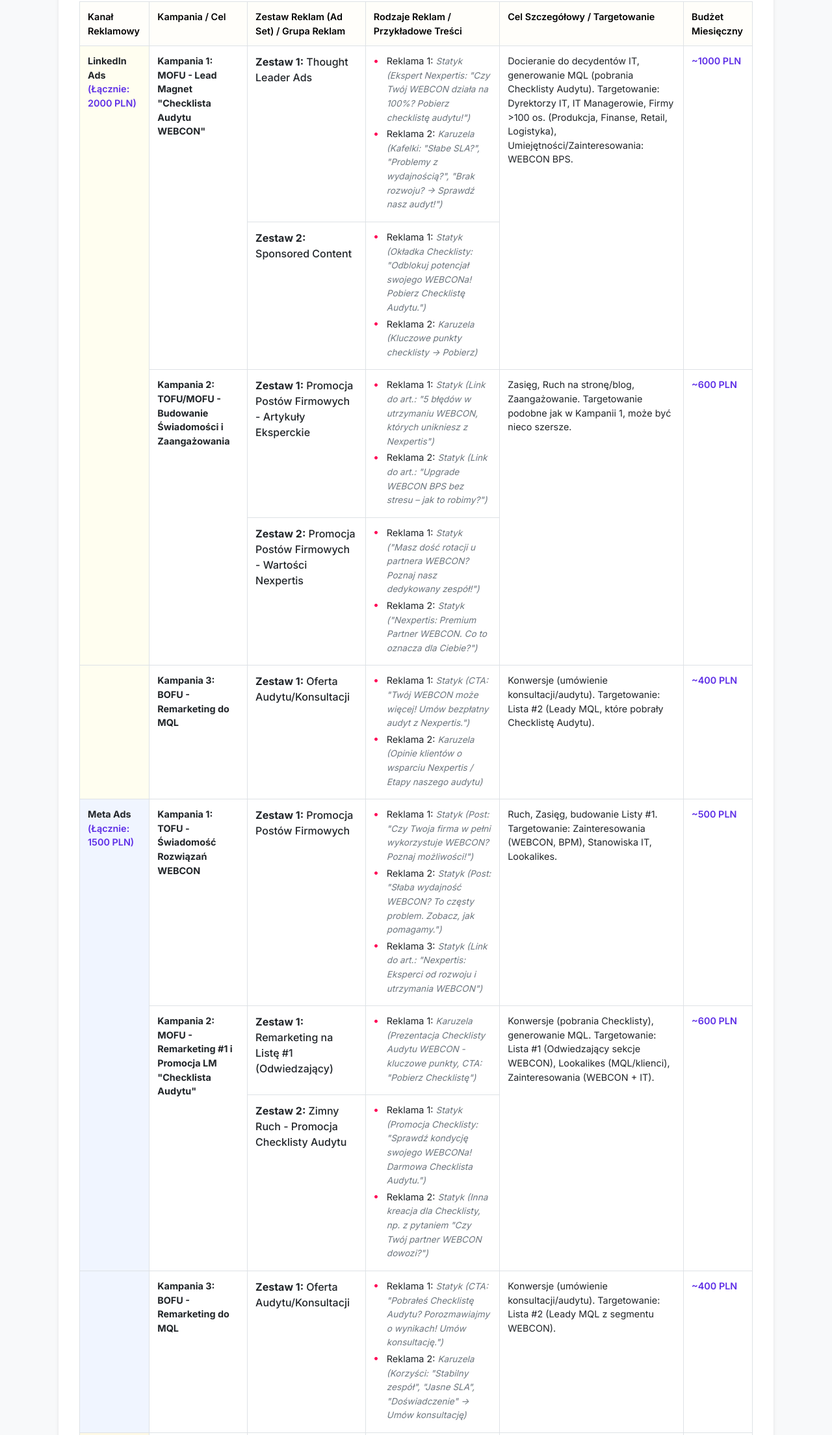
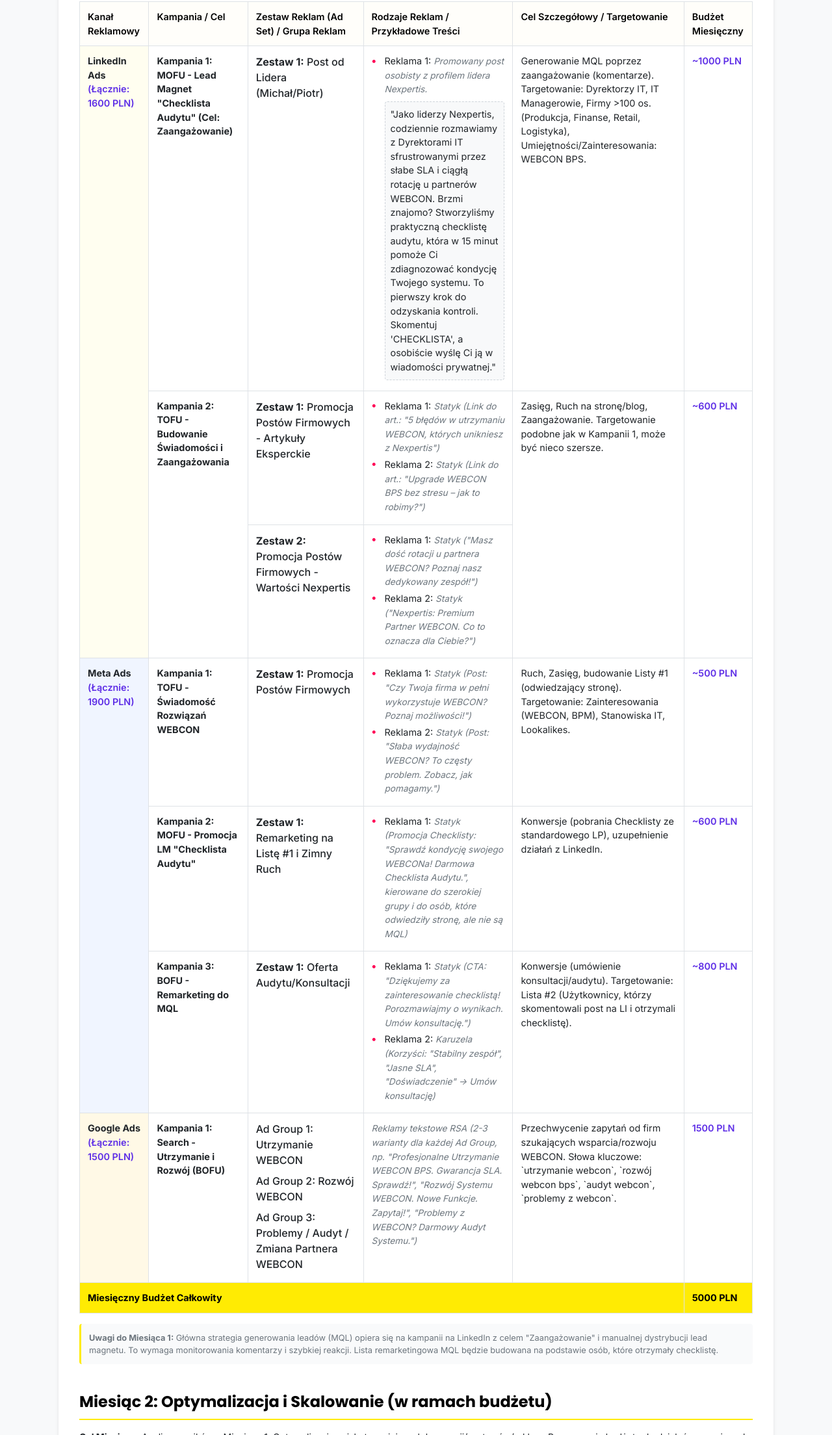
Before and after one commit to piotrborkowicz/kampaniaNexpertis, a plain HTML site: page index.html in a window 1280 px wide. Shown: the part 292-2500 px from the top of the page at 65% size. Drawn offline with nearby package versions, Linux system fonts and the light colour scheme.

Commit message:
Update index.html
przeniesienie remarktingu na meta

```diff
--- a/index.html
+++ b/index.html
@@ -3,7 +3,7 @@
 <head>
     <meta charset="UTF-8">
     <meta name="viewport" content="width=device-width, initial-scale=1.0">
-    <title>Wizualny Plan Kampanii Nexpertis (5k PLN - Segment WEBCON)</title>
+    <title>Zaktualizowany Plan Kampanii Nexpertis (5k PLN - Segment WEBCON)</title>
     <script src="https://cdn.tailwindcss.com?plugins=forms,typography,aspect-ratio,line-clamp,container-queries"></script>
     <link rel="preconnect" href="https://fonts.googleapis.com">
     <link rel="preconnect" href="https://fonts.gstatic.com" crossorigin>
@@ -47,6 +47,7 @@
         .ad-type { font-style: italic; color: var(--brand-gray-text-light); font-size: 0.85rem; }
         .adset-description-column4 { font-weight: 500; color: var(--brand-gray-darker); margin-bottom: 0.25rem; font-size: 0.9rem; }
         .notes { font-size: 0.8rem; color: var(--brand-gray-text-light); margin-top: 1rem; padding: 0.75rem; background-color: #f9fafb; border-left: 3px solid var(--brand-yellow-main); border-radius: 0.25rem; }
+        .copy-block { background-color: #f8f9fa; border: 1px dashed #ced4da; padding: 0.5rem; border-radius: 0.25rem; margin-top: 0.5rem; }
     </style>
 </head>
 <body>
@@ -70,29 +71,21 @@
                 </thead>
                 <tbody>
                     <tr>
-                        <td rowspan="4" style="vertical-align: top; background-color: #fffef0;"><strong>LinkedIn Ads</strong><br><span class="budget-highlight">(Łącznie: 2000 PLN)</span></td>
-                        <td rowspan="2"><strong>Kampania 1: MOFU - Lead Magnet "Checklista Audytu WEBCON"</strong></td>
-                        <td><div class="adset-title-column3"><strong>Zestaw 1:</strong> Thought Leader Ads</div></td>
+                        <td rowspan="3" style="vertical-align: top; background-color: #fffef0;"><strong>LinkedIn Ads</strong><br><span class="budget-highlight">(Łącznie: 1600 PLN)</span></td>
+                        <td><strong>Kampania 1: MOFU - Lead Magnet "Checklista Audytu" (Cel: Zaangażowanie)</strong></td>
+                        <td><div class="adset-title-column3"><strong>Zestaw 1:</strong> Post od Lidera (Michał/Piotr)</div></td>
                         <td>
                             <ul>
-                                <li>Reklama 1: <span class="ad-type">Statyk (Ekspert Nexpertis: "Czy Twój WEBCON działa na 100%? Pobierz checklistę audytu!")</span></li>
-                                <li>Reklama 2: <span class="ad-type">Karuzela (Kafelki: "Słabe SLA?", "Problemy z wydajnością?", "Brak rozwoju? -> Sprawdź nasz audyt!")</span></li>
+                                <li>Reklama 1: <span class="ad-type">Promowany post osobisty z profilem lidera Nexpertis.</span>
+                                    <div class="copy-block">"Jako liderzy Nexpertis, codziennie rozmawiamy z Dyrektorami IT sfrustrowanymi przez słabe SLA i ciągłą rotację u partnerów WEBCON. Brzmi znajomo? Stworzyliśmy praktyczną checklistę audytu, która w 15 minut pomoże Ci zdiagnozować kondycję Twojego systemu. To pierwszy krok do odzyskania kontroli. Skomentuj 'CHECKLISTA', a osobiście wyślę Ci ją w wiadomości prywatnej."</div>
+                                </li>
                             </ul>
                         </td>
-                        <td rowspan="2">Docieranie do decydentów IT, generowanie MQL (pobrania Checklisty Audytu). Targetowanie: Dyrektorzy IT, IT Managerowie, Firmy >100 os. (Produkcja, Finanse, Retail, Logistyka), Umiejętności/Zainteresowania: WEBCON BPS.</td>
-                        <td class="budget-highlight" rowspan="2">~1000 PLN</td>
+                        <td>Generowanie MQL poprzez zaangażowanie (komentarze). Targetowanie: Dyrektorzy IT, IT Managerowie, Firmy >100 os. (Produkcja, Finanse, Retail, Logistyka), Umiejętności/Zainteresowania: WEBCON BPS.</td>
+                        <td class="budget-highlight">~1000 PLN</td>
                     </tr>
                     <tr>
-                        <td><div class="adset-title-column3"><strong>Zestaw 2:</strong> Sponsored Content</div></td>
-                        <td>
-                            <ul>
-                                <li>Reklama 1: <span class="ad-type">Statyk (Okładka Checklisty: "Odblokuj potencjał swojego WEBCONa! Pobierz Checklistę Audytu.")</span></li>
-                                <li>Reklama 2: <span class="ad-type">Karuzela (Kluczowe punkty checklisty -> Pobierz)</span></li>
-                            </ul>
-                        </td>
-                    </tr>
-                    <tr>
-                        <td rowspan="2"><strong>Kampania 2: TOFU/MOFU - Budowanie Świadomości i Zaangażowania</strong></td>
+                        <td rowspan="2"><strong>Kampania 2: TOFU - Budowanie Świadomości i Zaangażowania</strong></td>
                         <td><div class="adset-title-column3"><strong>Zestaw 1:</strong> Promocja Postów Firmowych - Artykuły Eksperckie</div></td>
                         <td>
                             <ul>
@@ -113,68 +106,44 @@
                         </td>
                     </tr>
                     <tr>
-                        <td style="vertical-align: top; background-color: #fffef0;"></td>
-                        <td><strong>Kampania 3: BOFU - Remarketing do MQL</strong></td>
-                        <td><div class="adset-title-column3"><strong>Zestaw 1:</strong> Oferta Audytu/Konsultacji</div></td>
-                        <td>
-                            <ul>
-                                <li>Reklama 1: <span class="ad-type">Statyk (CTA: "Twój WEBCON może więcej! Umów bezpłatny audyt z Nexpertis.")</span></li>
-                                <li>Reklama 2: <span class="ad-type">Karuzela (Opinie klientów o wsparciu Nexpertis / Etapy naszego audytu)</span></li>
-                            </ul>
-                        </td>
-                        <td>Konwersje (umówienie konsultacji/audytu). Targetowanie: Lista #2 (Leady MQL, które pobrały Checklistę Audytu).</td>
-                        <td class="budget-highlight">~400 PLN</td>
-                    </tr>
-                    <tr>
-                        <td rowspan="3" style="vertical-align: top; background-color: #f0f5ff;"><strong>Meta Ads</strong><br><span class="budget-highlight">(Łącznie: 1500 PLN)</span></td>
+                        <td rowspan="3" style="vertical-align: top; background-color: #f0f5ff;"><strong>Meta Ads</strong><br><span class="budget-highlight">(Łącznie: 1900 PLN)</span></td>
                         <td><strong>Kampania 1: TOFU - Świadomość Rozwiązań WEBCON</strong></td>
                         <td><div class="adset-title-column3"><strong>Zestaw 1:</strong> Promocja Postów Firmowych</div></td>
                         <td>
                              <ul>
                                 <li>Reklama 1: <span class="ad-type">Statyk (Post: "Czy Twoja firma w pełni wykorzystuje WEBCON? Poznaj możliwości!")</span></li>
                                 <li>Reklama 2: <span class="ad-type">Statyk (Post: "Słaba wydajność WEBCON? To częsty problem. Zobacz, jak pomagamy.")</span></li>
-                                <li>Reklama 3: <span class="ad-type">Statyk (Link do art.: "Nexpertis: Eksperci od rozwoju i utrzymania WEBCON")</span></li>
                             </ul>
                         </td>
-                        <td>Ruch, Zasięg, budowanie Listy #1. Targetowanie: Zainteresowania (WEBCON, BPM), Stanowiska IT, Lookalikes.</td>
+                        <td>Ruch, Zasięg, budowanie Listy #1 (odwiedzający stronę). Targetowanie: Zainteresowania (WEBCON, BPM), Stanowiska IT, Lookalikes.</td>
                         <td class="budget-highlight">~500 PLN</td>
                     </tr>
                     <tr>
-                        <td rowspan="2"><strong>Kampania 2: MOFU - Remarketing #1 i Promocja LM "Checklista Audytu"</strong></td>
-                        <td><div class="adset-title-column3"><strong>Zestaw 1:</strong> Remarketing na Listę #1 (Odwiedzający)</div></td>
+                        <td><strong>Kampania 2: MOFU - Promocja LM "Checklista Audytu"</strong></td>
+                        <td><div class="adset-title-column3"><strong>Zestaw 1:</strong> Remarketing na Listę #1 i Zimny Ruch</div></td>
                         <td>
-                            <ul>
-                                <li>Reklama 1: <span class="ad-type">Karuzela (Prezentacja Checklisty Audytu WEBCON - kluczowe punkty, CTA: "Pobierz Checklistę")</span></li>
+                             <ul>
+                                <li>Reklama 1: <span class="ad-type">Statyk (Promocja Checklisty: "Sprawdź kondycję swojego WEBCONa! Darmowa Checklista Audytu.", kierowane do szerokiej grupy i do osób, które odwiedziły stronę, ale nie są MQL)</span></li>
                             </ul>
                         </td>
-                        <td rowspan="2">Konwersje (pobrania Checklisty), generowanie MQL. Targetowanie: Lista #1 (Odwiedzający sekcje WEBCON), Lookalikes (MQL/klienci), Zainteresowania (WEBCON + IT).</td>
-                        <td class="budget-highlight" rowspan="2">~600 PLN</td>
+                        <td>Konwersje (pobrania Checklisty ze standardowego LP), uzupełnienie działań z LinkedIn.</td>
+                        <td class="budget-highlight">~600 PLN</td>
                     </tr>
                     <tr>
-                        <td><div class="adset-title-column3"><strong>Zestaw 2:</strong> Zimny Ruch - Promocja Checklisty Audytu</div></td>
-                        <td>
-                             <ul>
-                                <li>Reklama 1: <span class="ad-type">Statyk (Promocja Checklisty: "Sprawdź kondycję swojego WEBCONa! Darmowa Checklista Audytu.")</span></li>
-                                <li>Reklama 2: <span class="ad-type">Statyk (Inna kreacja dla Checklisty, np. z pytaniem "Czy Twój partner WEBCON dowozi?")</span></li>
-                            </ul>
-                        </td>
-                    </tr>
-                    <tr>
-                         <td style="vertical-align: top; background-color: #f0f5ff;"></td>
                         <td><strong>Kampania 3: BOFU - Remarketing do MQL</strong></td>
                         <td><div class="adset-title-column3"><strong>Zestaw 1:</strong> Oferta Audytu/Konsultacji</div></td>
                         <td>
                             <ul>
-                                <li>Reklama 1: <span class="ad-type">Statyk (CTA: "Pobrałeś Checklistę Audytu? Porozmawiajmy o wynikach! Umów konsultację.")</span></li>
+                                <li>Reklama 1: <span class="ad-type">Statyk (CTA: "Dziękujemy za zainteresowanie checklistą! Porozmawiajmy o wynikach. Umów konsultację.")</span></li>
                                 <li>Reklama 2: <span class="ad-type">Karuzela (Korzyści: "Stabilny zespół", "Jasne SLA", "Doświadczenie" -> Umów konsultację)</span></li>
                             </ul>
                         </td>
-                        <td>Konwersje (umówienie konsultacji/audytu). Targetowanie: Lista #2 (Leady MQL z segmentu WEBCON).</td>
-                        <td class="budget-highlight">~400 PLN</td>
+                        <td>Konwersje (umówienie konsultacji/audytu). Targetowanie: Lista #2 (Użytkownicy, którzy skomentowali post na LI i otrzymali checklistę).</td>
+                        <td class="budget-highlight">~800 PLN</td>
                     </tr>
                     <tr>
-                        <td style="vertical-align: top; background-color: #fff9e6;"><strong>Google Ads Search</strong><br><span class="budget-highlight">(Łącznie: 1500 PLN)</span></td>
-                        <td><strong>Kampania 1: WEBCON - Utrzymanie i Rozwój (BOFU)</strong></td>
+                        <td style="vertical-align: top; background-color: #fff9e6;"><strong>Google Ads</strong><br><span class="budget-highlight">(Łącznie: 1500 PLN)</span></td>
+                        <td><strong>Kampania 1: Search - Utrzymanie i Rozwój (BOFU)</strong></td>
                         <td>
                             <div class="adset-title-column3">Ad Group 1: Utrzymanie WEBCON</div>
                             <div class="adset-title-column3 mt-2">Ad Group 2: Rozwój WEBCON</div>
@@ -193,7 +162,7 @@
                 </tbody>
             </table>
             <div class="notes">
-                <strong>Uwagi do Miesiąca 1:</strong> Kluczowe jest monitorowanie CTR, CPC, CPL (dla kampanii MOFU) i liczby zapytań (dla BOFU). Zbieranie danych dla list remarketingowych. Intensywna optymalizacja Google Ads.
+                <strong>Uwagi do Miesiąca 1:</strong> Główna strategia generowania leadów (MQL) opiera się na kampanii na LinkedIn z celem "Zaangażowanie" i manualnej dystrybucji lead magnetu. To wymaga monitorowania komentarzy i szybkiej reakcji. Lista remarketingowa MQL będzie budowana na podstawie osób, które otrzymały checklistę.
             </div>
         </div>
 
@@ -210,34 +179,32 @@
                 </thead>
                 <tbody>
                     <tr>
-                        <td style="vertical-align: top; background-color: #fffef0;"><strong>LinkedIn Ads</strong><br><span class="budget-highlight">(Łącznie: 2000 PLN)</span></td>
-                        <td colspan="3">Kontynuacja kampanii z Miesiąca 1, z optymalizacją na podstawie wyników. Możliwe:
+                        <td style="vertical-align: top; background-color: #fffef0;"><strong>LinkedIn Ads</strong><br><span class="budget-highlight">(Łącznie: 1600 PLN)</span></td>
+                        <td colspan="3">Kontynuacja kampanii z Miesiąca 1. Możliwe działania:
                             <ul>
-                                <li>Zwiększenie budżetu na najlepiej konwertujący zestaw LM (Checklista Audytu).</li>
-                                <li>Testowanie nowych kreacji dla Thought Leader Ads / Sponsored Content (np. inne ujęcie problemu, inne zdjęcie eksperta).</li>
-                                <li>Zawężenie/rozszerzenie targetowania w zależności od jakości leadów.</li>
+                                <li>Zwiększenie budżetu na post z checklistą, jeśli generuje wartościowe leady w dobrym koszcie.</li>
+                                <li>Testowanie nowego wariantu posta (np. z innym nagłówkiem lub grafiką), aby uniknąć zmęczenia materiału.</li>
+                                <li>Analiza, które osoby komentują i ewentualne doprecyzowanie targetowania.</li>
                             </ul>
                         </td>
-                        <td class="budget-highlight">~2000 PLN</td>
+                        <td class="budget-highlight">~1600 PLN</td>
                     </tr>
                      <tr>
-                        <td style="vertical-align: top; background-color: #f0f5ff;"><strong>Meta Ads</strong><br><span class="budget-highlight">(Łącznie: 1500 PLN)</span></td>
-                        <td colspan="3">Kontynuacja kampanii z Miesiąca 1, z optymalizacją. Możliwe:
+                        <td style="vertical-align: top; background-color: #f0f5ff;"><strong>Meta Ads</strong><br><span class="budget-highlight">(Łącznie: 1900 PLN)</span></td>
+                        <td colspan="3">Kontynuacja i optymalizacja:
                             <ul>
-                                <li>Wzmocnienie budżetu na remarketing, jeśli Listy #1 i #2 są wystarczająco duże i efektywne.</li>
-                                <li>Testowanie nowych formatów (np. Instant Experience dla prezentacji Checklisty Audytu).</li>
-                                <li>Optymalizacja targetowania Lookalike na podstawie danych z Miesiąca 1.</li>
+                                <li>Wzmocnienie budżetu na kampanię remarketingową BOFU, jeśli lista MQL z LinkedIn jest wystarczająco duża i konwertuje.</li>
+                                <li>Testowanie nowych kreacji w remarketingu (np. krótkie wideo z Michałem/Piotrem zapraszające na konsultację).</li>
                             </ul>
                         </td>
-                        <td class="budget-highlight">~1500 PLN</td>
+                        <td class="budget-highlight">~1900 PLN</td>
                     </tr>
                     <tr>
-                        <td style="vertical-align: top; background-color: #fff9e6;"><strong>Google Ads Search</strong><br><span class="budget-highlight">(Łącznie: 1500 PLN)</span></td>
-                        <td colspan="3">Ciągła optymalizacja:
+                        <td style="vertical-align: top; background-color: #fff9e6;"><strong>Google Ads</strong><br><span class="budget-highlight">(Łącznie: 1500 PLN)</span></td>
+                        <td colspan="3">Ciągła optymalizacja kampanii Search:
                             <ul>
-                                <li>Analiza wyszukiwanych haseł, dodawanie wykluczeń (np. `praca webcon`, `darmowy audyt webcon`).</li>
-                                <li>Testowanie A/B tekstów reklamowych (RSA) – różne nagłówki, opisy, CTA.</li>
-                                <li>Monitorowanie i poprawa Quality Score dla kluczowych słów.</li>
+                                <li>Analiza wyszukiwanych haseł, dodawanie wykluczeń.</li>
+                                <li>Testowanie A/B tekstów reklamowych (RSA).</li>
                                 <li>Dostosowywanie stawek CPC w oparciu o pozycję i konwersje.</li>
                             </ul>
                         </td>
@@ -250,7 +217,7 @@
                 </tbody>
             </table>
              <div class="notes">
-                <strong>Uwagi do Miesiąca 2:</strong> Skupienie na obniżaniu CPL/CPA. Identyfikacja "zwycięskich" kreacji i grup docelowych.
+                <strong>Uwagi do Miesiąca 2:</strong> Skupienie na obniżaniu kosztu za wartościowego leada (CPL) z LinkedIn i kosztu za umówioną konsultację (CPA) z Meta Ads.
             </div>
         </div>
 
@@ -267,27 +234,27 @@
                 </thead>
                 <tbody>
                     <tr>
-                        <td style="vertical-align: top; background-color: #fffef0;"><strong>LinkedIn Ads</strong><br><span class="budget-highlight">(Łącznie: 2000 PLN)</span></td>
+                        <td style="vertical-align: top; background-color: #fffef0;"><strong>LinkedIn Ads</strong><br><span class="budget-highlight">(Łącznie: 1600 PLN)</span></td>
                         <td colspan="3">Kontynuacja optymalizacji. Możliwe:
                             <ul>
-                                <li>Jeśli Checklista Audytu działa wyjątkowo dobrze, można rozważyć stworzenie drugiego, komplementarnego LM (np. Ebook "Rozwiązywanie Problemów z WEBCON").</li>
-                                <li>Testowanie nowych grup docelowych (np. nieco inne branże, które też intensywnie używają WEBCON).</li>
+                                <li>Jeśli strategia "comment-to-get" działa, można rozważyć stworzenie drugiego, komplementarnego posta (np. o innym problemie rozwiązywanym przez WEBCON).</li>
+                                <li>Testowanie nowych grup docelowych.</li>
                             </ul>
                         </td>
-                        <td class="budget-highlight">~2000 PLN</td>
+                        <td class="budget-highlight">~1600 PLN</td>
                     </tr>
                      <tr>
-                        <td style="vertical-align: top; background-color: #f0f5ff;"><strong>Meta Ads</strong><br><span class="budget-highlight">(Łącznie: 1500 PLN)</span></td>
+                        <td style="vertical-align: top; background-color: #f0f5ff;"><strong>Meta Ads</strong><br><span class="budget-highlight">(Łącznie: 1900 PLN)</span></td>
                         <td colspan="3">Kontynuacja optymalizacji. Możliwe:
                             <ul>
                                 <li>Skalowanie budżetu na najlepiej działające zestawy remarketingowe (jeśli CPA jest akceptowalne).</li>
-                                <li>Testowanie nowych kreacji wideo (krótkie testimoniale), jeśli zasoby na to pozwolą.</li>
+                                <li>Testowanie nowych formatów, np. case study w formie karuzeli.</li>
                             </ul>
                         </td>
-                        <td class="budget-highlight">~1500 PLN</td>
+                        <td class="budget-highlight">~1900 PLN</td>
                     </tr>
                     <tr>
-                        <td style="vertical-align: top; background-color: #fff9e6;"><strong>Google Ads Search</strong><br><span class="budget-highlight">(Łącznie: 1500 PLN)</span></td>
+                        <td style="vertical-align: top; background-color: #fff9e6;"><strong>Google Ads</strong><br><span class="budget-highlight">(Łącznie: 1500 PLN)</span></td>
                         <td colspan="3">Utrzymanie wysokiej efektywności. Analiza:
                             <ul>
                                 <li>Które grupy reklam/słowa kluczowe generują najwięcej SQL i jaki jest ich koszt?</li>
@@ -303,7 +270,7 @@
                 </tbody>
             </table>
             <div class="notes">
-                <strong>Uwagi do Miesiąca 3:</strong> Podsumowanie wyników z 3 miesięcy. Decyzje strategiczne na kolejny kwartał: czy kontynuować fokus na Segment 1, czy rozszerzyć na Segment 2, czy zmodyfikować podział budżetu, jakie nowe Lead Magnety przygotować.
+                <strong>Uwagi do Miesiąca 3:</strong> Podsumowanie wyników z 3 miesięcy. Ocena skuteczności strategii "comment-to-get". Decyzje strategiczne na kolejny kwartał.
             </div>
         </div>
     </div>
```
